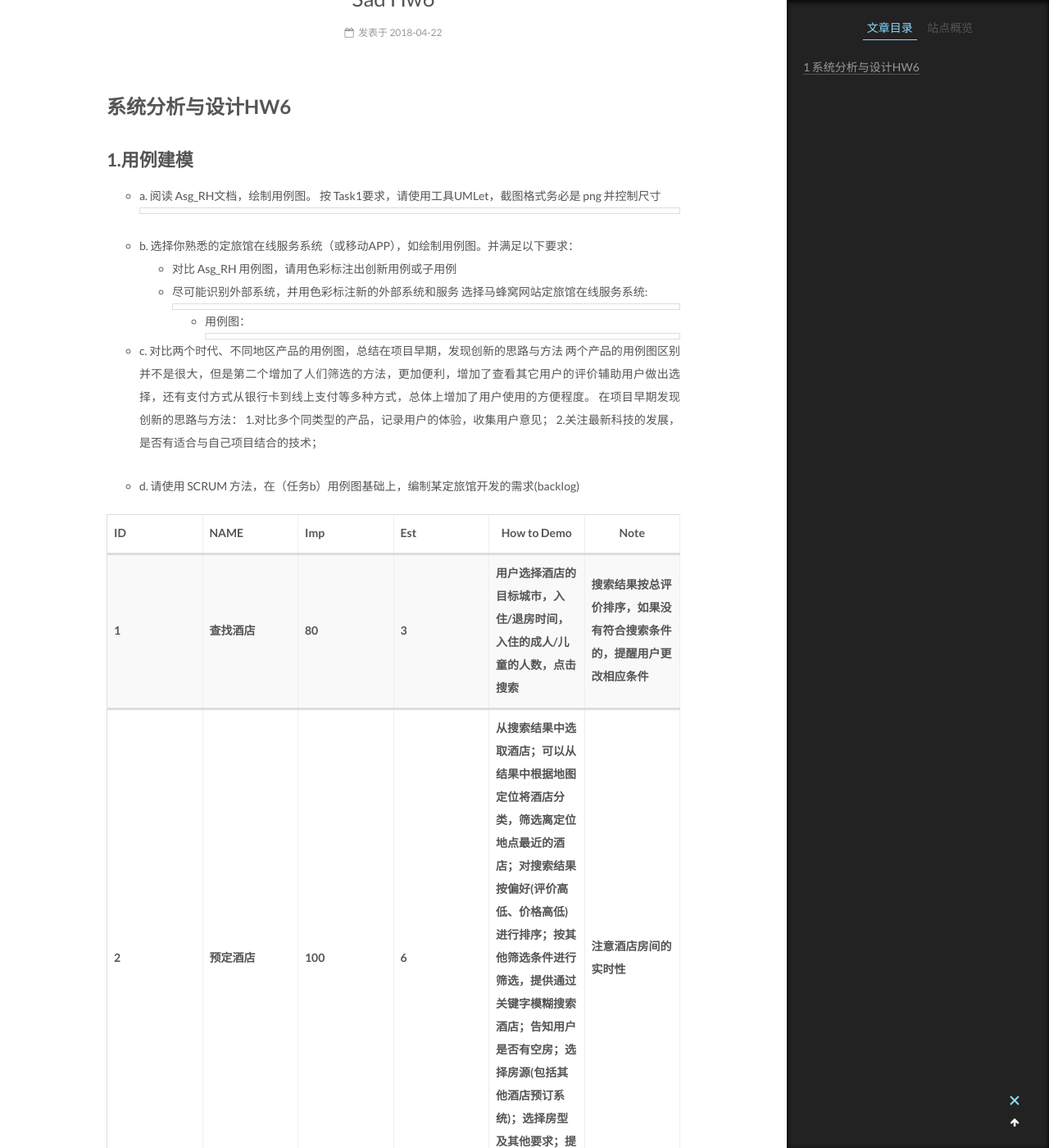
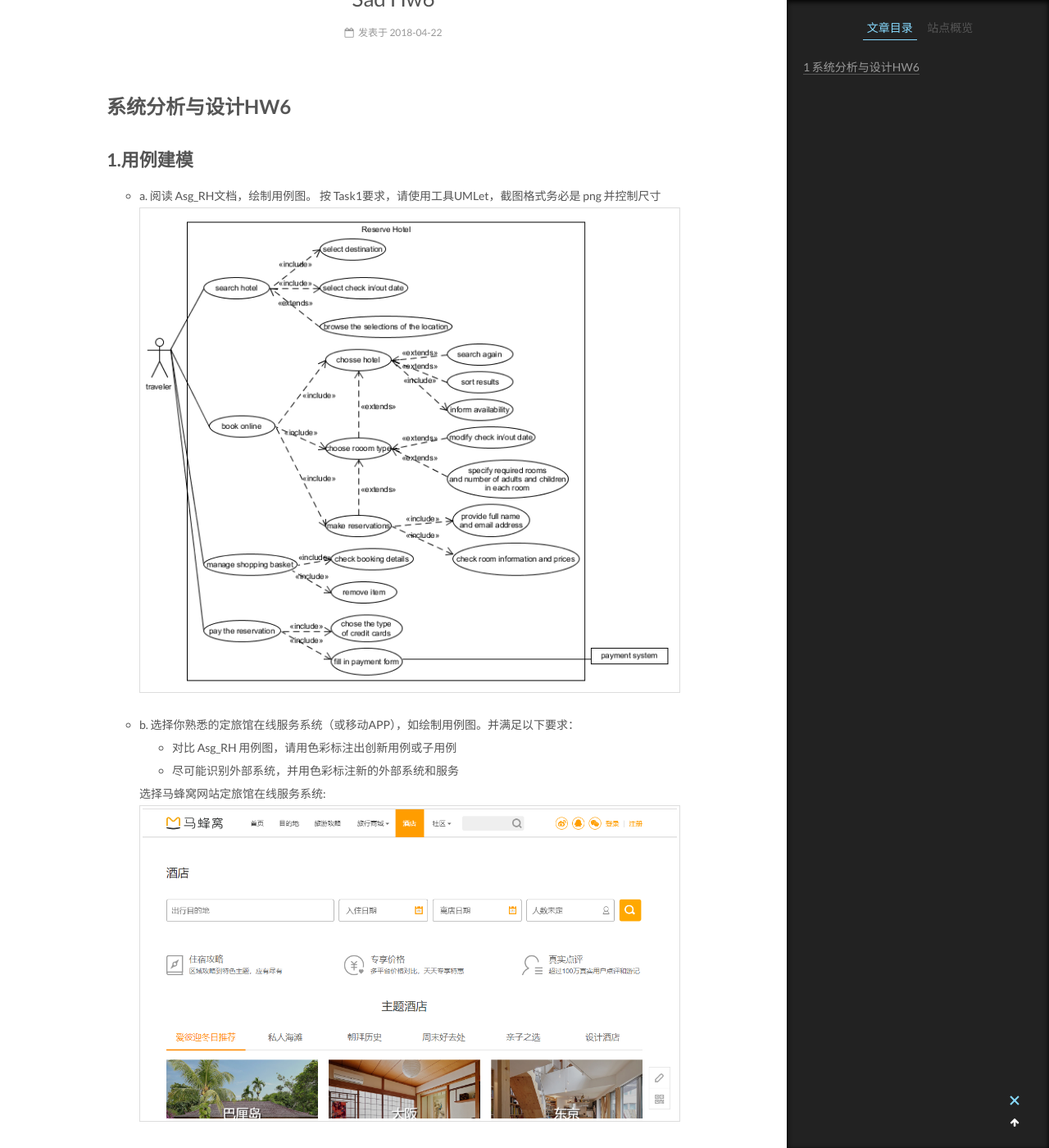
Before and after one commit to joyceyj/joyceyj.github.io, a Jekyll site: the page built from _posts/2018-04-22-SAD-HW6.md, in a window 1280 px wide and 1400 px high, scrolled down 191 px. Shown: the whole window at 82% size. Built offline with Jekyll 4.4.1, drawn with Linux system fonts in a browser that asks for light colours; some of the changed text lies outside the part shown.

Commit message:
Update 2018-04-22-SAD-HW6.md

```diff
--- a/_posts/2018-04-22-SAD-HW6.md
+++ b/_posts/2018-04-22-SAD-HW6.md
@@ -3,22 +3,25 @@
 
 ## 1.用例建模
 * a. 阅读 Asg_RH文档，绘制用例图。 按 Task1要求，请使用工具UMLet，截图格式务必是 png 并控制尺寸
-![](image/HW6_task1.png)
+![](/image/HW6_task1.png)
 
 * b. 选择你熟悉的定旅馆在线服务系统（或移动APP），如绘制用例图。并满足以下要求：
     - 对比 Asg_RH 用例图，请用色彩标注出创新用例或子用例
     - 尽可能识别外部系统，并用色彩标注新的外部系统和服务
+
     选择马蜂窝网站定旅馆在线服务系统:
-    ![](image/HW6_task2_1.png)
-        * 用例图：
-    ![](imgae/HW6_task2_2.png)
+    ![](/image/HW6_task2_1.png)
+    * 用例图：
+    ![](/image/HW6_task2_2.png)
 
 
 * c. 对比两个时代、不同地区产品的用例图，总结在项目早期，发现创新的思路与方法
-    两个产品的用例图区别并不是很大，但是第二个增加了人们筛选的方法，更加便利，增加了查看其它用户的评价辅助用户做出选择，还有支付方式从银行卡到线上支付等多种方式，总体上增加了用户使用的方便程度。
-    在项目早期发现创新的思路与方法：
-1.对比多个同类型的产品，记录用户的体验，收集用户意见；
-2.关注最新科技的发展，是否有适合与自己项目结合的技术；
+    * 两个产品的用例图区别并不是很大，但是第二个增加了人们筛选的方法，更加便利，增加了查看其它用户的评价辅助用户做出选择，还有支付方式从银行卡到线上支付等多种方式，总体上增加了用户使用的方便程度。
+    * 在项目早期发现创新的思路与方法:
+
+        1.对比多个同类型的产品，记录用户的体验，收集用户意见；
+
+        2.关注最新科技的发展，是否有适合与自己项目结合的技术；
 
 
 
```
